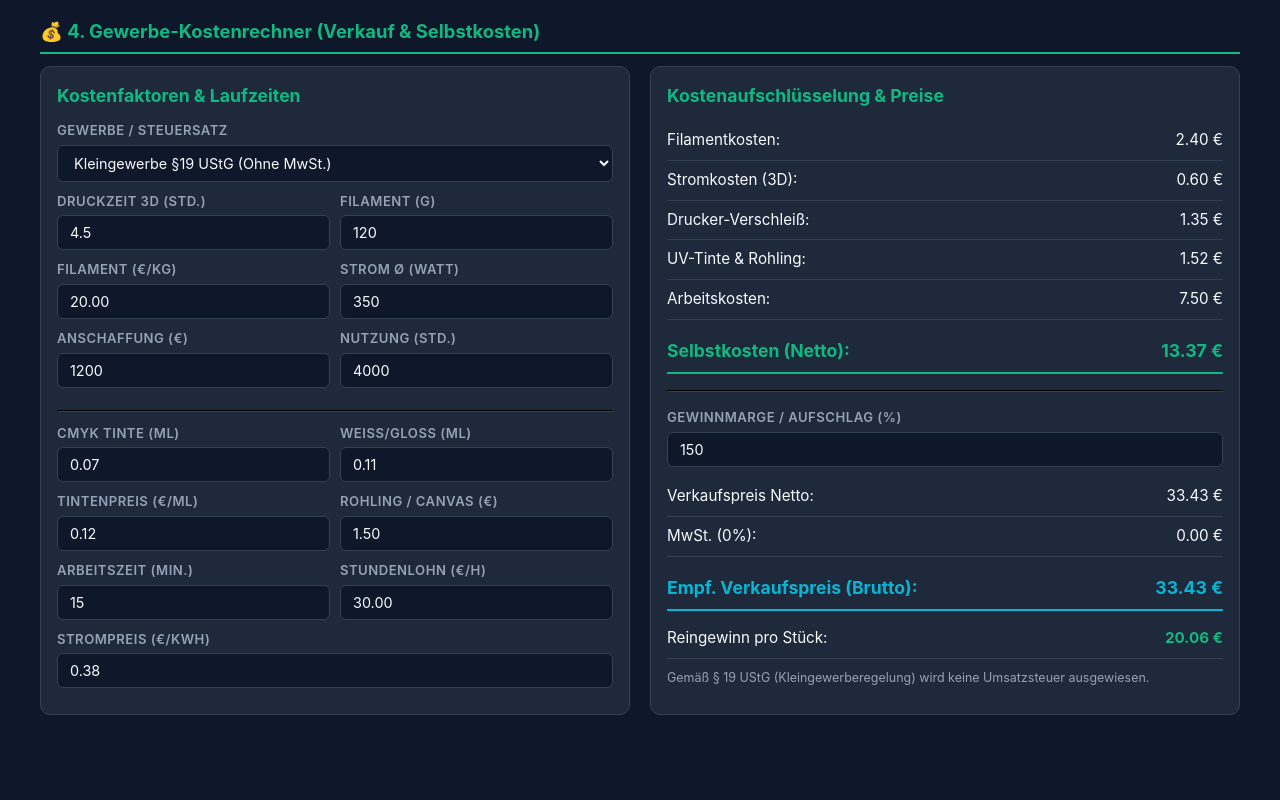
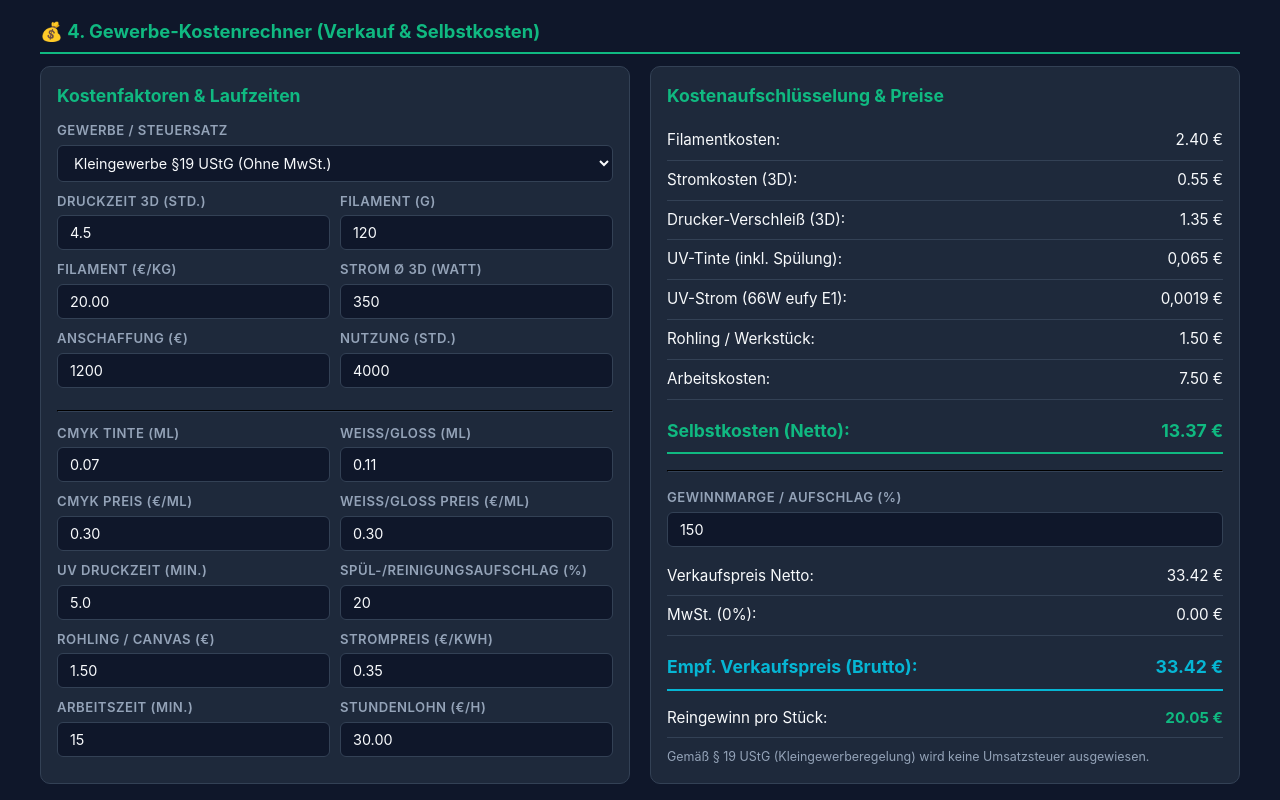
Before and after one commit to chris030809/bambu-presets, a plain HTML site: page index.html in a window 1280 px wide. Shown: the part 2230-3030 px from the top of the page. Before the commit the page ends 2961 px from the top, so only its background shows below. Drawn offline with nearby package versions, Linux system fonts and the light colour scheme.

Commit message:
Update index.html

```diff
--- a/index.html
+++ b/index.html
@@ -633,7 +633,7 @@
           <input type="number" id="filamentCostKg" value="20.00" step="0.5" oninput="calculate()">
         </div>
         <div class="form-group">
-          <label for="powerWatts">Strom Ø (Watt)</label>
+          <label for="powerWatts">Strom Ø 3D (Watt)</label>
           <input type="number" id="powerWatts" value="350" step="10" oninput="calculate()">
         </div>
       </div>
@@ -651,6 +651,7 @@
 
       <hr style="border-color: var(--card-border); margin: 12px 0;">
 
+      <!-- UV Tintenpreise & Verbrauchs-Parameter (Editierbar) -->
       <div class="row">
         <div class="form-group">
           <label for="uvCmyk">CMYK Tinte (ml)</label>
@@ -664,12 +665,34 @@
 
       <div class="row">
         <div class="form-group">
-          <label for="uvInkCostMl">Tintenpreis (€/ml)</label>
-          <input type="number" id="uvInkCostMl" value="0.12" step="0.01" oninput="calculate()">
+          <label for="uvCmykCostMl">CMYK Preis (€/ml)</label>
+          <input type="number" id="uvCmykCostMl" value="0.30" step="0.01" oninput="calculate()">
         </div>
+        <div class="form-group">
+          <label for="uvWhiteCostMl">Weiß/Gloss Preis (€/ml)</label>
+          <input type="number" id="uvWhiteCostMl" value="0.30" step="0.01" oninput="calculate()">
+        </div>
+      </div>
+
+      <div class="row">
+        <div class="form-group">
+          <label for="uvPrintMinutes">UV Druckzeit (Min.)</label>
+          <input type="number" id="uvPrintMinutes" value="5.0" step="0.5" oninput="calculate()">
+        </div>
+        <div class="form-group">
+          <label for="spuelZuschlag">Spül-/Reinigungsaufschlag (%)</label>
+          <input type="number" id="spuelZuschlag" value="20" step="1" oninput="calculate()">
+        </div>
+      </div>
+
+      <div class="row">
         <div class="form-group">
           <label for="blankCost">Rohling / Canvas (€)</label>
           <input type="number" id="blankCost" value="1.50" step="0.05" oninput="calculate()">
+        </div>
+        <div class="form-group">
+          <label for="elecPrice">Strompreis (€/kWh)</label>
+          <input type="number" id="elecPrice" value="0.35" step="0.01" oninput="calculate()">
         </div>
       </div>
 
@@ -682,11 +705,6 @@
           <label for="laborRate">Stundenlohn (€/h)</label>
           <input type="number" id="laborRate" value="30.00" step="1" oninput="calculate()">
         </div>
-      </div>
-
-      <div class="form-group">
-        <label for="elecPrice">Strompreis (€/kWh)</label>
-        <input type="number" id="elecPrice" value="0.38" step="0.01" oninput="calculate()">
       </div>
     </div>
 
@@ -702,12 +720,20 @@
         <span id="resPower">0,00 €</span>
       </div>
       <div class="result-row">
-        <span>Drucker-Verschleiß:</span>
+        <span>Drucker-Verschleiß (3D):</span>
         <span id="resWear">0,00 €</span>
       </div>
       <div class="result-row">
-        <span>UV-Tinte & Rohling:</span>
-        <span id="resUv">0,00 €</span>
+        <span>UV-Tinte (inkl. Spülung):</span>
+        <span id="resUvInk">0,00 €</span>
+      </div>
+      <div class="result-row">
+        <span>UV-Strom (66W eufy E1):</span>
+        <span id="resUvPower">0,00 €</span>
+      </div>
+      <div class="result-row">
+        <span>Rohling / Werkstück:</span>
+        <span id="resBlank">0,00 €</span>
       </div>
       <div class="result-row">
         <span>Arbeitskosten:</span>
@@ -792,7 +818,6 @@
       fitSelect.value = "cut_assembly";
     }
 
-    // 3MF Objekt-Inspektion durchführen
     if (fname.endsWith(".3mf")) {
       inspect3mfFile(file);
     } else {
@@ -818,7 +843,6 @@
       let html = `<div class="tree-item">📁 <strong>${file.name}</strong></div>`;
       let foundObjects = [];
 
-      // Suche nach Bambu Studio / Slicer spezifischen Modelldateien
       let sliceDataFiles = Object.keys(zip.files).filter(f => f.startsWith('3D/') || f.endsWith('.model') || f.includes('plate'));
 
       zip.forEach((relativePath, zipEntry) => {
@@ -955,7 +979,7 @@
     document.getElementById("supInterface").innerText = interfaceLayers;
     document.getElementById("supType").innerText = supTypeVal;
 
-    // Geschwindigkeiten erweitern
+    // Geschwindigkeiten
     let baseOuter = 120, baseInner = 200, baseInfill = 270, baseTop = 120;
     if (purpose === "detail") { baseOuter = 70; baseInner = 120; baseInfill = 180; baseTop = 80; }
     else if (purpose === "functional") { baseOuter = 110; baseInner = 180; baseInfill = 250; baseTop = 110; }
@@ -1112,22 +1136,33 @@
     const costPower = (powerWatts / 1000) * printHours * elecPrice;
     const costWear = (printerPrice / printerLifespan) * printHours;
 
+    // UV Tinten- und Stromberechnung
     const uvCmyk = parseFloat(document.getElementById('uvCmyk').value) || 0;
     const uvWhiteGloss = parseFloat(document.getElementById('uvWhiteGloss').value) || 0;
-    const uvInkCostMl = parseFloat(document.getElementById('uvInkCostMl').value) || 0;
+    const uvCmykCostMl = parseFloat(document.getElementById('uvCmykCostMl').value) || 0;
+    const uvWhiteCostMl = parseFloat(document.getElementById('uvWhiteCostMl').value) || 0;
+    const uvPrintMinutes = parseFloat(document.getElementById('uvPrintMinutes').value) || 0;
+    const spuelZuschlag = parseFloat(document.getElementById('spuelZuschlag').value) || 0;
     const blankCost = parseFloat(document.getElementById('blankCost').value) || 0;
 
     let costUvInk = 0;
+    let costUvPower = 0;
+
     if (enableUv) {
-      costUvInk = (uvCmyk + uvWhiteGloss) * uvInkCostMl;
+      // Reine Tintenkosten
+      const rawInkCost = (uvCmyk * uvCmykCostMl) + (uvWhiteGloss * uvWhiteCostMl);
+      // Tintenkosten inkl. Spülungsaufschlag
+      costUvInk = rawInkCost * (1 + spuelZuschlag / 100);
+
+      // eufyMake E1 Stromberechnung (66 Watt Betrieb = 0.066 kW)
+      costUvPower = (uvPrintMinutes / 60) * 0.066 * elecPrice;
     }
-    const costUvTotal = costUvInk + blankCost;
 
     const laborMinutes = parseFloat(document.getElementById('laborMinutes').value) || 0;
     const laborRate = parseFloat(document.getElementById('laborRate').value) || 0;
     const costLabor = (laborMinutes / 60) * laborRate;
 
-    const totalCost = costFilament + costPower + costWear + costUvTotal + costLabor;
+    const totalCost = costFilament + costPower + costWear + costUvInk + costUvPower + blankCost + costLabor;
 
     const marginPercent = parseFloat(document.getElementById('marginPercent').value) || 0;
     const netSell = totalCost * (1 + marginPercent / 100);
@@ -1151,7 +1186,9 @@
     document.getElementById('resFilament').innerText = costFilament.toFixed(2) + ' €';
     document.getElementById('resPower').innerText = costPower.toFixed(2) + ' €';
     document.getElementById('resWear').innerText = costWear.toFixed(2) + ' €';
-    document.getElementById('resUv').innerText = costUvTotal.toFixed(2) + ' €';
+    document.getElementById('resUvInk').innerText = costUvInk.toFixed(3).replace('.', ',') + ' €';
+    document.getElementById('resUvPower').innerText = costUvPower.toFixed(4).replace('.', ',') + ' €';
+    document.getElementById('resBlank').innerText = blankCost.toFixed(2) + ' €';
     document.getElementById('resLabor').innerText = costLabor.toFixed(2) + ' €';
     document.getElementById('resTotalCost').innerText = totalCost.toFixed(2) + ' €';
 
```
